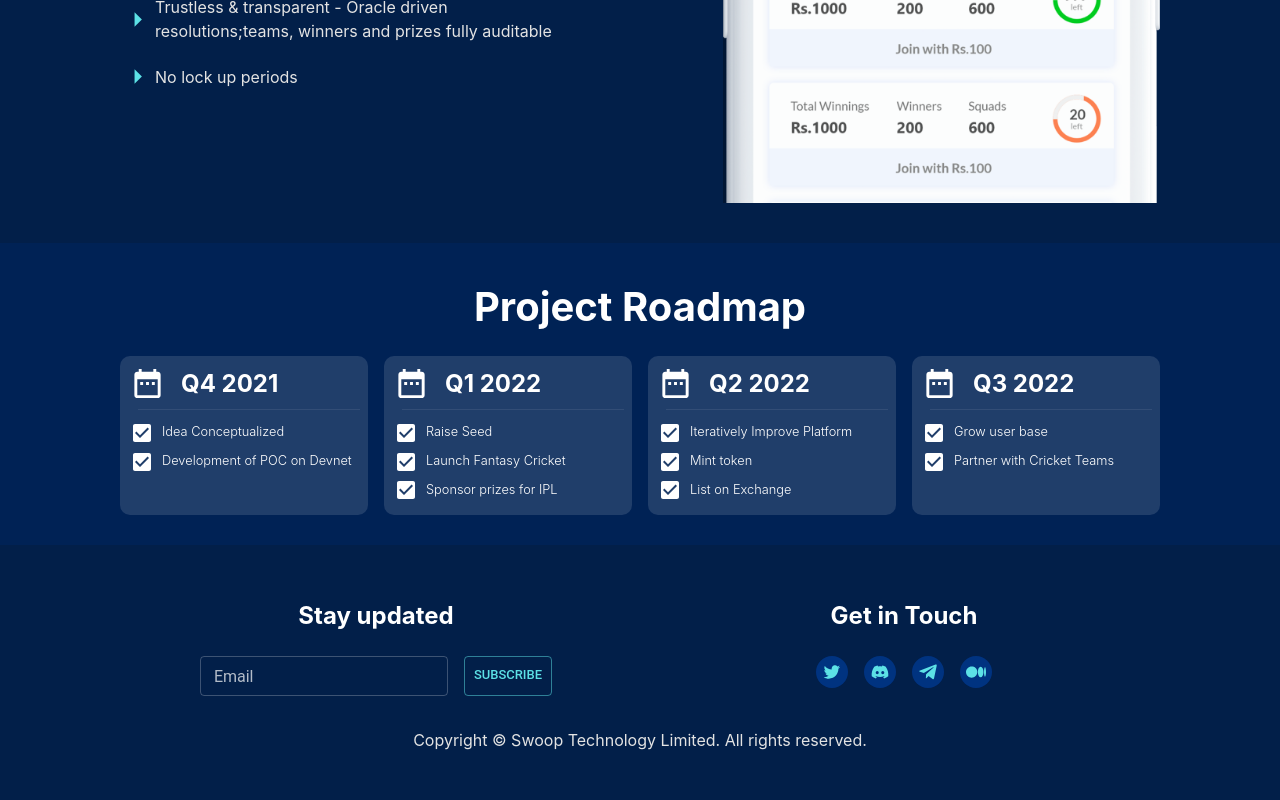
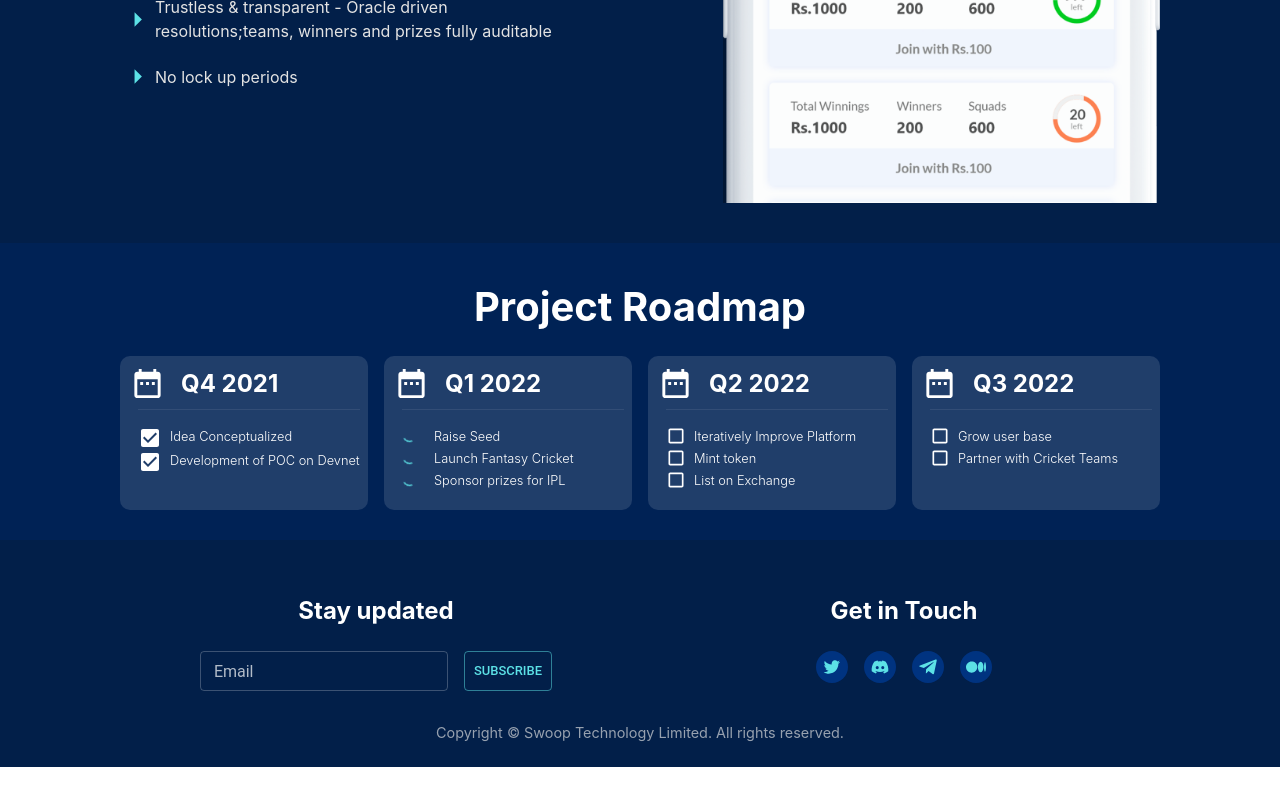
Before and after one commit to skmanish/parimutuel-sports-betting-solana, a React (Create React App) app in the folder landing-page/: page / in a window 1280 px wide. Shown: the part 1585-2385 px from the top of the page. After the commit the page ends 2352 px from the top, so only its background shows below. Built offline with nearby package versions, Linux system fonts and the light colour scheme.

Commit message:
Fix circularprogress size

```diff
--- a/landing-page/src/landing-page/section-1/section-1-sliding-phone-and-shadow.tsx
+++ b/landing-page/src/landing-page/section-1/section-1-sliding-phone-and-shadow.tsx
@@ -26,7 +26,7 @@
         setPhoneAnimationState(true);
     }, []);
     return (
-        <Slide direction="up" in={phoneAnimationState} container={containerRef.current}>
+        <Slide direction="up" in={phoneAnimationState} container={containerRef.current} timeout={800}>
             <Box sx={{display: 'flex', flexDirection: 'column-reverse', alignItems: 'flex-end'}}>
             <OvalShadowBox sx={{width: '100%', height: ovalShadowHeight, mt: ovalShadowOffset}}/>
             <img
--- a/landing-page/src/landing-page/section-4/index.tsx
+++ b/landing-page/src/landing-page/section-4/index.tsx
@@ -53,13 +53,13 @@
                 <Section4GridItem quarter={quarters[0]} targets={targets[0]}/>
             </Grid>
             <Grid item xs={12} sm={6} md={3}>
-                <Section4GridItem quarter={quarters[1]} targets={targets[1]} isCurrent={true}/>
+                <Section4GridItem quarter={quarters[1]} targets={targets[1]} isCurrent/>
             </Grid>
             <Grid item xs={12} sm={6} md={3}>
-                <Section4GridItem quarter={quarters[2]} targets={targets[2]}/>
+                <Section4GridItem quarter={quarters[2]} targets={targets[2]} isFuture/>
             </Grid>
             <Grid item xs={12} sm={6} md={3}>
-                <Section4GridItem quarter={quarters[3]} targets={targets[3]}/>
+                <Section4GridItem quarter={quarters[3]} targets={targets[3]} isFuture/>
             </Grid>
             </Grid>
         </Box>
--- a/landing-page/src/landing-page/section-4/section-4-grid-item.tsx
+++ b/landing-page/src/landing-page/section-4/section-4-grid-item.tsx
@@ -5,6 +5,8 @@
 import useMediaQuery from "@mui/material/useMediaQuery";
 import Divider from '@mui/material/Divider';
 import CheckBoxIcon from '@mui/icons-material/CheckBox';
+import CheckBoxOutlineBlankIcon from '@mui/icons-material/CheckBoxOutlineBlank';
+import CircularProgress from "@mui/material/CircularProgress";
 
 const ContainerBox = styled(Box)({
     backgroundColor: '#FFFFFF20',
@@ -42,12 +44,13 @@
 const QuarterTargetBox = styled(Box)({
     fontWeight: 300,
     fontSize: '0.8rem',
-    lineHeight: '1.8rem',
+    lineHeight: '1.375rem',
     color: '#FFFFFF',
     display: 'flex',
     flexDirection: 'row',
     justifyContent: 'left',
-    alignItems: 'center',
+    alignItems: 'flex-start',
+    textAlign: 'left',
 });
 const QuarterTargetBoxPhone = styled(Box)({
     fontWeight: 300,
@@ -57,13 +60,25 @@
     display: 'flex',
     flexDirection: 'row',
     justifyContent: 'left',
-    alignItems: 'center',
+    alignItems: 'flex-start',
+    textAlign: 'left',
 });
+
+const getIcon = (isCurrent?: boolean, isFuture?: boolean) => {
+    if (isCurrent) {
+        return(<CircularProgress size='1rem' sx={{mr: 2}}/>);
+    } else if (isFuture) {
+        return(<CheckBoxOutlineBlankIcon fontSize='small' sx={{mr: 1}}/>);
+    } else {
+        return(<CheckBoxIcon sx={{mr: 1}}/>);
+    }
+}
 
 export default function Section4GridItem(props: {
     quarter: string,
     targets: string[],
     isCurrent?: boolean,
+    isFuture?: boolean,
 }) {
     const theme = useTheme();
     const bigScreen = useMediaQuery(theme.breakpoints.up('sm'));
@@ -80,22 +95,24 @@
                 </QuarterTitleBoxPhone>
             }
             <Divider light sx={{m: 1}} />
+            <Box p={1}>
             {props.targets.map((target)=>{
                 return (
                     <>
                     {bigScreen?
                         <QuarterTargetBox>
-                            <CheckBoxIcon sx={{pr: 1}}/>
+                            {getIcon(props.isCurrent, props.isFuture)}
                             {target}
                         </QuarterTargetBox>:
                         <QuarterTargetBoxPhone>
-                            <CheckBoxIcon sx={{pr: 1}}/>
+                            {getIcon(props.isCurrent, props.isFuture)}
                             {target}
                         </QuarterTargetBoxPhone>
                     }
                     </>
                 );
             })}
+            </Box>
         </ContainerBox>
     );
 }
--- a/landing-page/src/landing-page/section-5/index.tsx
+++ b/landing-page/src/landing-page/section-5/index.tsx
@@ -10,7 +10,8 @@
         <Box
             sx={{backgroundColor: '#021F49'}}
             px={{xs: 3, sm: 5, md: 12, lg: 15, xl: 18}}
-            py={5}
+            pt={5}
+            pb={2}
             display='flex'
             flexDirection='column'
             justifyContent='space-between'
@@ -25,10 +26,10 @@
             </Grid>
             <Box sx={{
                 fontWeight: 400,
-                fontSize: '1rem',
-                lineHeight: '1.5rem',
+                fontSize: '0.9rem',
+                lineHeight: '1.2rem',
                 textAlign: 'center',
-                color: '#E3E3E3',
+                color: '#E3E3E3AA',
                 margin: 1,
                 marginTop: 2,
             }}>
```
